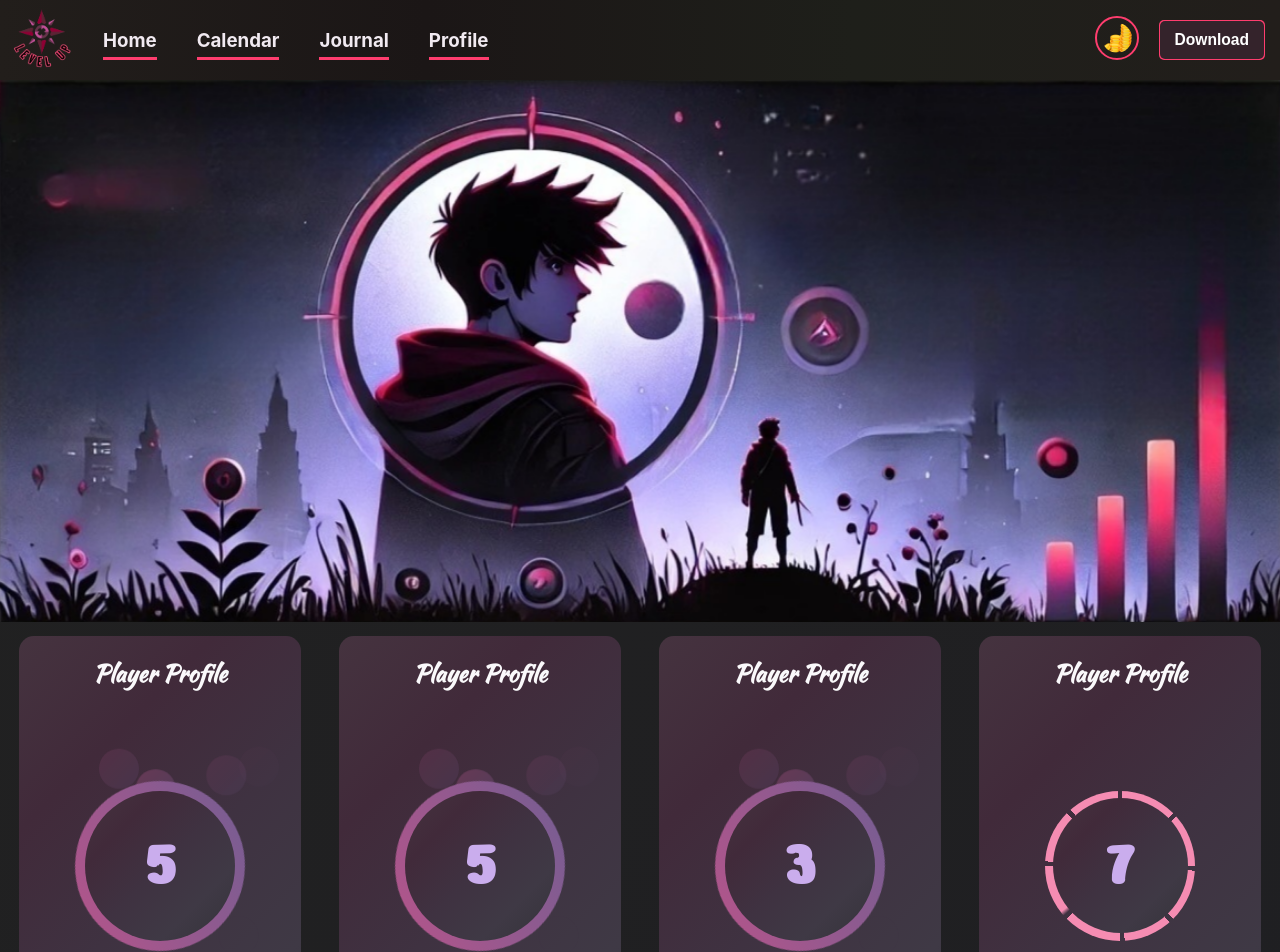
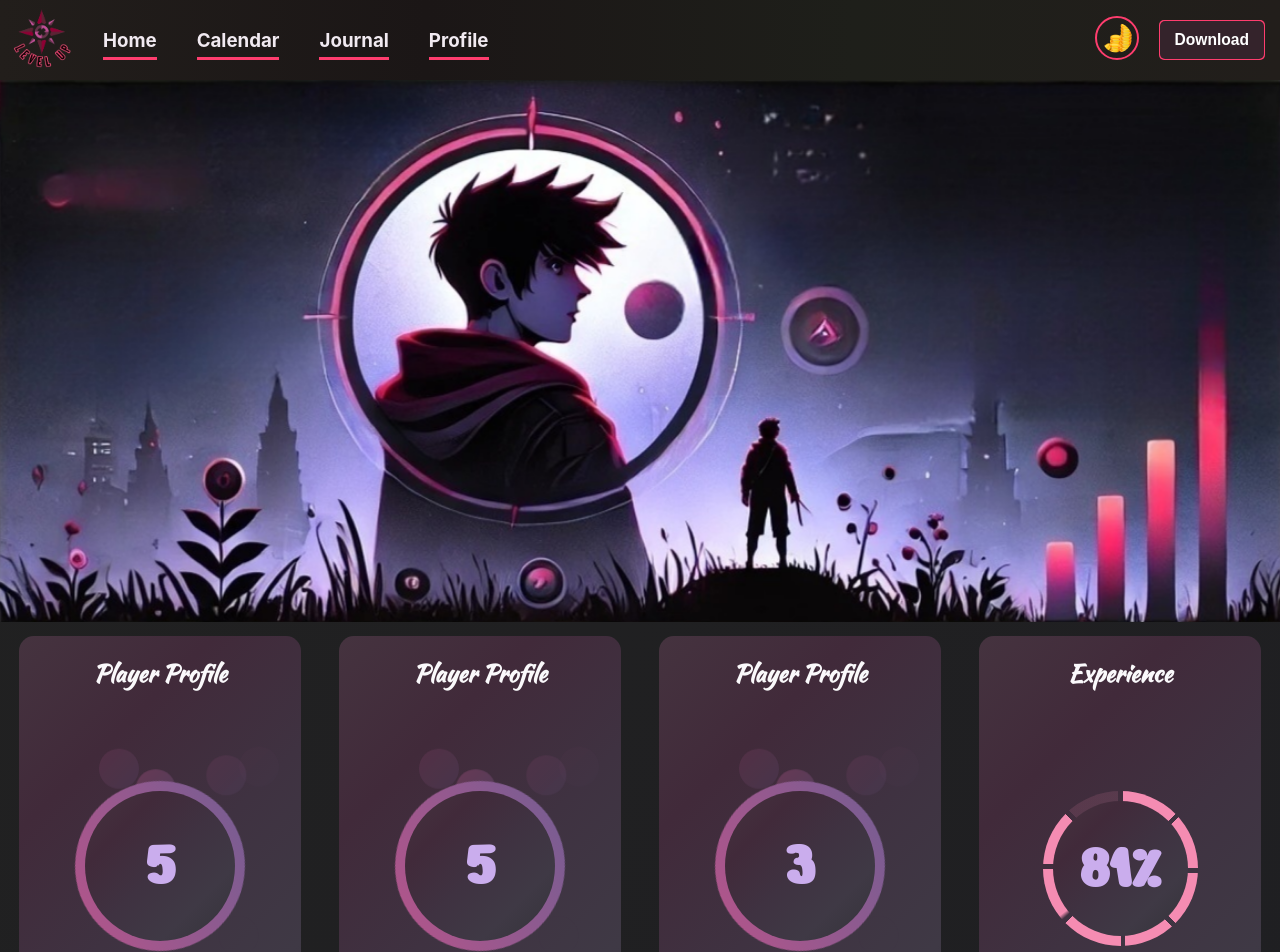
Before and after one commit to DenisHallvaxhiu/LevelUpApp, a React (Create React App) app in the folder client/levelupapp/: page / in a window 1280 px wide. Shown: the top 952 px of the page. Built offline with nearby package versions, Linux system fonts and the light colour scheme.

Commit message:
Dynamic Component CircleAnimationExperience Update

```diff
--- a/client/levelupapp/src/components/CircleAnimationExperience/CircleAnimationExperience.css
+++ b/client/levelupapp/src/components/CircleAnimationExperience/CircleAnimationExperience.css
@@ -1,6 +1,6 @@
 .circle-experience {
-    width: 150px;
-    height: 150px;
+    width: 155px;
+    height: 155px;
     margin: auto;
     margin-top: 100px;
     border-radius: 50%;
@@ -25,26 +25,3 @@
     color: #caaded;
     font-size: 32px;
 }
-
-
-/* .circle-experience-part:nth-child(1){
-    position: absolute;
-    width: 99%;
-    height: 99%;
-    border-radius: 50%;
-    border: 10px solid;
-    border-color: transparent transparent black transparent;
-}
-.circle-experience-part:nth-child(1)::before{
-    content: "";
-    background-color: blue;
-    height: calc(100% + 10px);
-    width: calc(100% + 10px);
-    position: absolute;
-    transform-origin: center;
-    margin: -5px;
-    border-radius: 50%;
-}
-.circle-experience-part:nth-child(2){
-    top: -100px;
-} */
--- a/client/levelupapp/src/components/CircleAnimationExperience/CircleAnimationExperience.jsx
+++ b/client/levelupapp/src/components/CircleAnimationExperience/CircleAnimationExperience.jsx
@@ -2,23 +2,16 @@ import React from "react";
 import "./CircleAnimationExperience.css";
 export default function CircleAnimationExperience({ experience }) {
   const backgroundImages = [
-    "conic-gradient(transparent 0% 0.5%,#f58cb2 0.5% 12.5%,transparent 12.5% 100%)",
-    "conic-gradient(transparent 0% 0.5%,#f58cb2 0.5% 12.5%,transparent 12.5% 13.5%,#f58cb2 13.5% 25%,transparent 25% 100%)",
-    "conic-gradient(transparent 0% 0.5%,#f58cb2 0.5% 12.5%,transparent 12.5% 13.5%,#f58cb2 13.5% 25%,transparent 25% 26%,#f58cb2 26% 37.5%,transparent 37.5% 100%)",
-    "conic-gradient(transparent 0% 0.5%,#f58cb2 0.5% 12.5%,transparent 12.5% 13.5%,#f58cb2 13.5% 25%,transparent 25% 26%,#f58cb2 26% 37.5%,transparent 37.5% 38.5%,#f58cb2 38.5% 49%,transparent 49% 100%)",
-    "conic-gradient(transparent 0% 0.5%,#f58cb2 0.5% 12.5%,transparent 12.5% 13.5%,#f58cb2 13.5% 25%,transparent 25% 26%,#f58cb2 26% 37.5%,transparent 37.5% 38.5%,#f58cb2 38.5% 49%,transparent 49% 50%,#f58cb2 50% 62.5%,transparent 62.5% 100%)",
-    "conic-gradient(transparent 0% 0.5%,#f58cb2 0.5% 12.5%,transparent 12.5% 13.5%,#f58cb2 13.5% 25%,transparent 25% 26%,#f58cb2 26% 37.5%,transparent 37.5% 38.5%,#f58cb2 38.5% 49%,transparent 49% 50%,#f58cb2 50% 62.5%,transparent 62.5% 63.5%,#f58cb2 64.5% 75%,transparent 75% 100%)",
-    "conic-gradient(transparent 0% 0.5%,#f58cb2 0.5% 12.5%,transparent 12.5% 13.5%,#f58cb2 13.5% 25%,transparent 25% 26%,#f58cb2 26% 37.5%,transparent 37.5% 38.5%,#f58cb2 38.5% 49%,transparent 49% 50%,#f58cb2 50% 62.5%,transparent 62.5% 63.5%,#f58cb2 64.5% 75%,transparent 75% 76%,#f58cb2 76% 87.5%,transparent 87.5% 100%)",
+    "conic-gradient(transparent 0% 0.5%, #f58cb2 0.5% 12.5%, transparent 12.5% 13.5%, #f58cb223 13.5% 25%, transparent 25% 26%, #f58cb223 26% 37.5%, transparent 37.5% 38.5%, #f58cb223 38.5% 49%, transparent 49% 50%, #f58cb223 50% 62.5%, transparent 62.5% 63.5%, #f58cb223 64.5% 75%, transparent 75% 76%, #f58cb223 76% 87.5%, transparent 87.5% 88.5%, #f58cb223 88.5% 99.5%, transparent 99.5% 100%)",
+    "conic-gradient(transparent 0% 0.5%, #f58cb2 0.5% 12.5%, transparent 12.5% 13.5%, #f58cb2 13.5% 25%, transparent 25% 26%, #f58cb223 26% 37.5%, transparent 37.5% 38.5%, #f58cb223 38.5% 49%, transparent 49% 50%, #f58cb223 50% 62.5%, transparent 62.5% 63.5%, #f58cb223 64.5% 75%, transparent 75% 76%, #f58cb223 76% 87.5%, transparent 87.5% 88.5%, #f58cb223 88.5% 99.5%, transparent 99.5% 100%)",
+    "conic-gradient(transparent 0% 0.5%, #f58cb2 0.5% 12.5%, transparent 12.5% 13.5%, #f58cb2 13.5% 25%, transparent 25% 26%, #f58cb2 26% 37.5%, transparent 37.5% 38.5%, #f58cb223 38.5% 49%, transparent 49% 50%, #f58cb223 50% 62.5%, transparent 62.5% 63.5%, #f58cb223 64.5% 75%, transparent 75% 76%, #f58cb223 76% 87.5%, transparent 87.5% 88.5%, #f58cb223 88.5% 99.5%, transparent 99.5% 100%)",
+    "conic-gradient(transparent 0% 0.5%, #f58cb2 0.5% 12.5%, transparent 12.5% 13.5%, #f58cb2 13.5% 25%, transparent 25% 26%, #f58cb2 26% 37.5%, transparent 37.5% 38.5%, #f58cb2 38.5% 49%, transparent 49% 50%, #f58cb223 50% 62.5%, transparent 62.5% 63.5%, #f58cb223 64.5% 75%, transparent 75% 76%, #f58cb223 76% 87.5%, transparent 87.5% 88.5%, #f58cb223 88.5% 99.5%, transparent 99.5% 100%)",
+    "conic-gradient(transparent 0% 0.5%, #f58cb2 0.5% 12.5%, transparent 12.5% 13.5%, #f58cb2 13.5% 25%, transparent 25% 26%, #f58cb2 26% 37.5%, transparent 37.5% 38.5%, #f58cb2 38.5% 49%, transparent 49% 50%, #f58cb2 50% 62.5%, transparent 62.5% 63.5%, #f58cb223 64.5% 75%, transparent 75% 76%, #f58cb223 76% 87.5%, transparent 87.5% 88.5%, #f58cb223 88.5% 99.5%, transparent 99.5% 100%)",
+    "conic-gradient(transparent 0% 0.5%, #f58cb2 0.5% 12.5%, transparent 12.5% 13.5%, #f58cb2 13.5% 25%, transparent 25% 26%, #f58cb2 26% 37.5%, transparent 37.5% 38.5%, #f58cb2 38.5% 49%, transparent 49% 50%, #f58cb2 50% 62.5%, transparent 62.5% 63.5%, #f58cb2 64.5% 75%, transparent 75% 76%, #f58cb223 76% 87.5%, transparent 87.5% 88.5%, #f58cb223 88.5% 99.5%, transparent 99.5% 100%)",
+    "conic-gradient(transparent 0% 0.5%, #f58cb2 0.5% 12.5%, transparent 12.5% 13.5%, #f58cb2 13.5% 25%, transparent 25% 26%, #f58cb2 26% 37.5%, transparent 37.5% 38.5%, #f58cb2 38.5% 49%, transparent 49% 50%, #f58cb2 50% 62.5%, transparent 62.5% 63.5%, #f58cb2 64.5% 75%, transparent 75% 76%, #f58cb2 76% 87.5%, transparent 87.5% 88.5%, #f58cb223 88.5% 99.5%, transparent 99.5% 100%)",
     "conic-gradient(transparent 0% 0.5%, #f58cb2 0.5% 12.5%, transparent 12.5% 13.5%, #f58cb2 13.5% 25%, transparent 25% 26%, #f58cb2 26% 37.5%, transparent 37.5% 38.5%, #f58cb2 38.5% 49%, transparent 49% 50%, #f58cb2 50% 62.5%, transparent 62.5% 63.5%, #f58cb2 64.5% 75%, transparent 75% 76%, #f58cb2 76% 87.5%, transparent 87.5% 88.5%, #f58cb2 88.5% 99.5%, transparent 99.5% 100%)",
   ];
-    // const backgroundImage = "";
-  // const backgroundImage = '';
-  // const backgroundImage = '';
-  // const backgroundImage = '';
-  // const backgroundImage = '';
-  // const backgroundImage = '';
-  // const backgroundImage = '';
-  // const backgroundImage = '';
+
   const backgroundImageIndex = Math.floor(experience / 12.5);
   const selectedBackgroundImage = backgroundImages[backgroundImageIndex];
   return (
@@ -28,7 +21,7 @@ export default function CircleAnimationExperience({ experience }) {
       <div className="circle-experience-part"></div>
       <div className="circle-experience-part"></div>
       <div className="inner">
-        <h1>{backgroundImageIndex}</h1>
+        <h1>{experience}%</h1>
       </div>
     </div>
   );
--- a/client/levelupapp/src/pages/Home/Home.jsx
+++ b/client/levelupapp/src/pages/Home/Home.jsx
@@ -24,8 +24,8 @@ export default function Home() {
           <CircleAnimationLevel level="3"></CircleAnimationLevel>
         </div>
         <div className="card">
-          <h2 className="card-title">Player Profile</h2>
-          <CircleAnimationExperience experience="88"></CircleAnimationExperience>
+          <h2 className="card-title">Experience</h2>
+          <CircleAnimationExperience experience="81"></CircleAnimationExperience>
         </div>
         <div className="card">
           <h2 className="card-title">Player Profile</h2>
```
